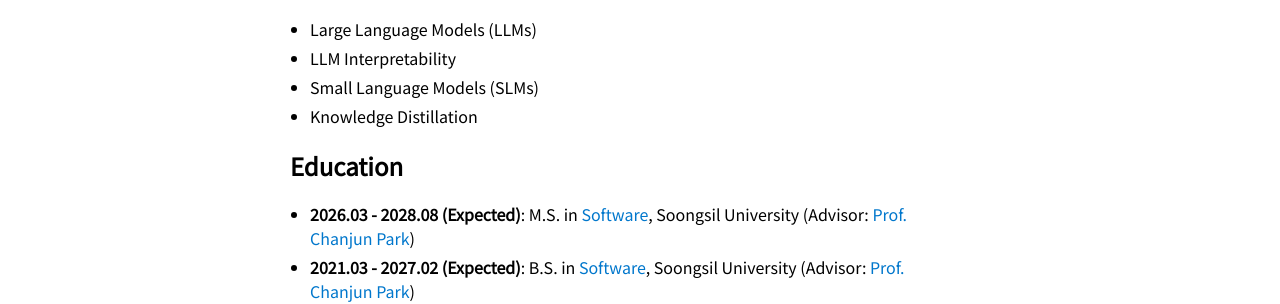
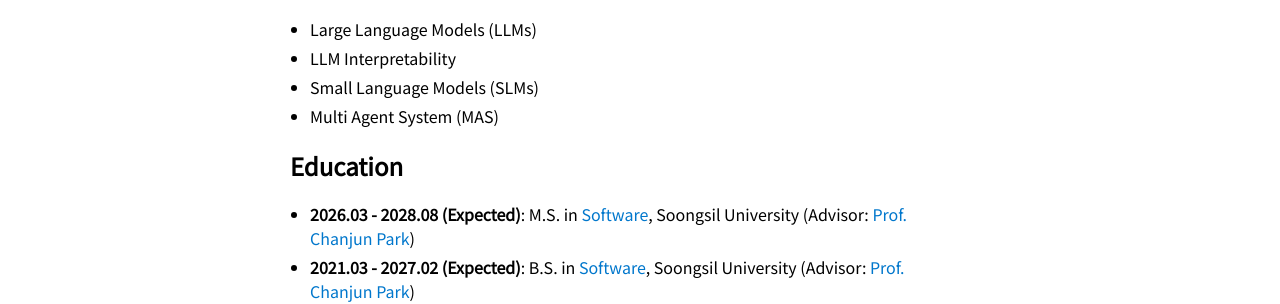
Before and after one commit to goldi1204/goldi1204.github.io, a Jekyll site: the page built from index.md, in a window 1280 px wide. Shown: the part 411-715 px from the top of the page. Built offline with Jekyll 4.4.1, drawn with Linux system fonts in a browser that asks for light colours; our own code applies the rules of GitHub Pages for plain Markdown files.

Commit message:
Update research interests

```diff
--- a/index.md
+++ b/index.md
@@ -13,7 +13,7 @@ layout: default
 * Large Language Models (LLMs)
 * LLM Interpretability
 * Small Language Models (SLMs)
-* Knowledge Distillation
+* Multi Agent System (MAS)
 
 ## Education
 
```
